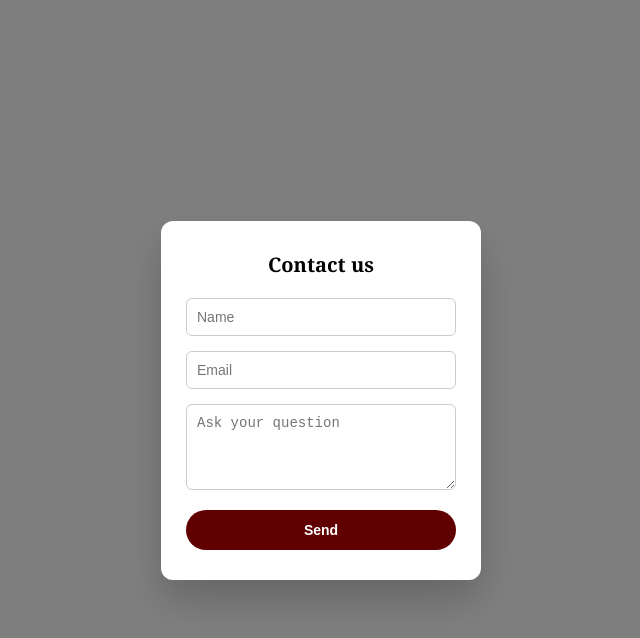
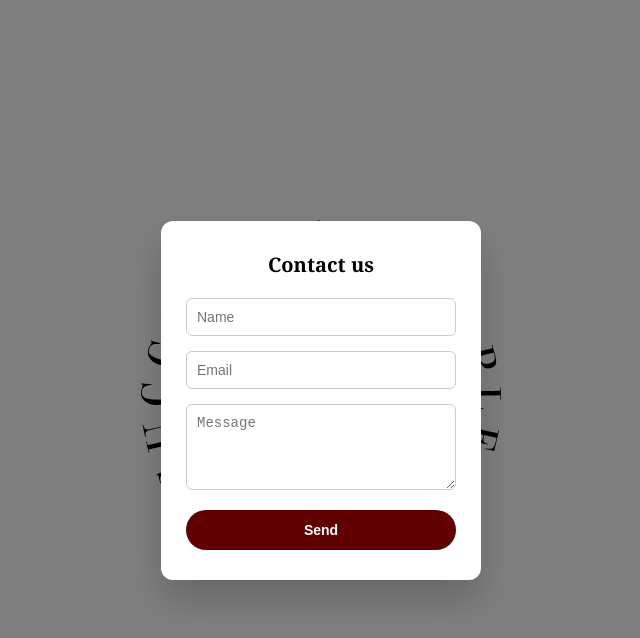
Before and after one commit to exooleem/thesuccessfulpeopleclub.github.io, a plain HTML site: page index.html in a window 1280 px wide. Both pictures are taken after a click on the picture 640 px from the left and 400 px from the top of the page. Shown: the whole page, without its empty margins (319-959 px from the left). Drawn offline with Linux system fonts and the light colour scheme.

Commit message:
Update index.html

```diff
--- a/index.html
+++ b/index.html
@@ -29,7 +29,7 @@
 
     .centered-wrapper img {
       max-width: 80%;
-      width: 360px;
+      width: 460px;
       height: auto;
       cursor: pointer;
       transition: transform 0.3s ease;
@@ -117,7 +117,7 @@
       <form action="https://formbold.com/s/9xQ4W" method="POST">
         <input type="text" name="name" placeholder="Name" required />
         <input type="email" name="email" placeholder="Email" required />
-        <textarea name="message" placeholder="Ask your question" rows="4"></textarea>
+        <textarea name="message" placeholder="Message" rows="4"></textarea>
         <input type="hidden" name="_captcha" value="false" />
         <button type="submit">Send</button>
       </form>
```
